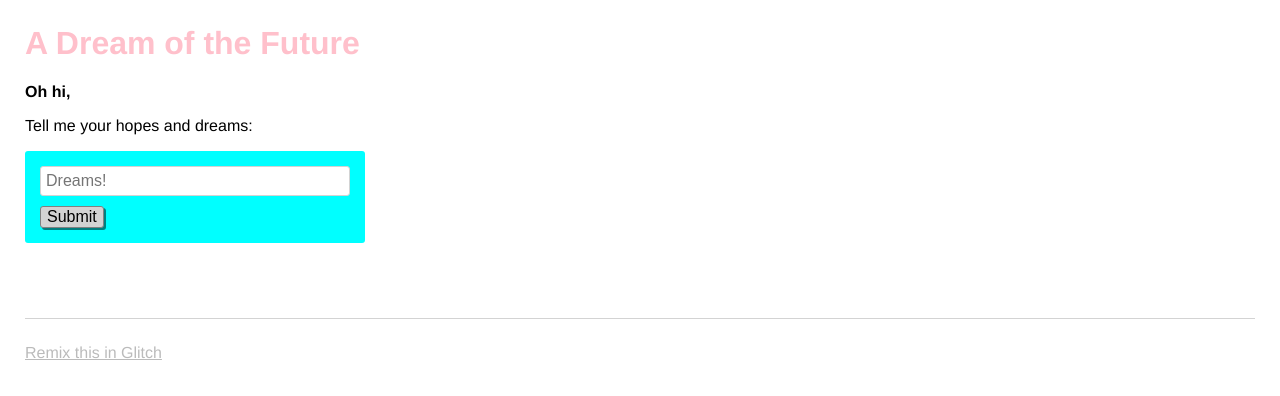
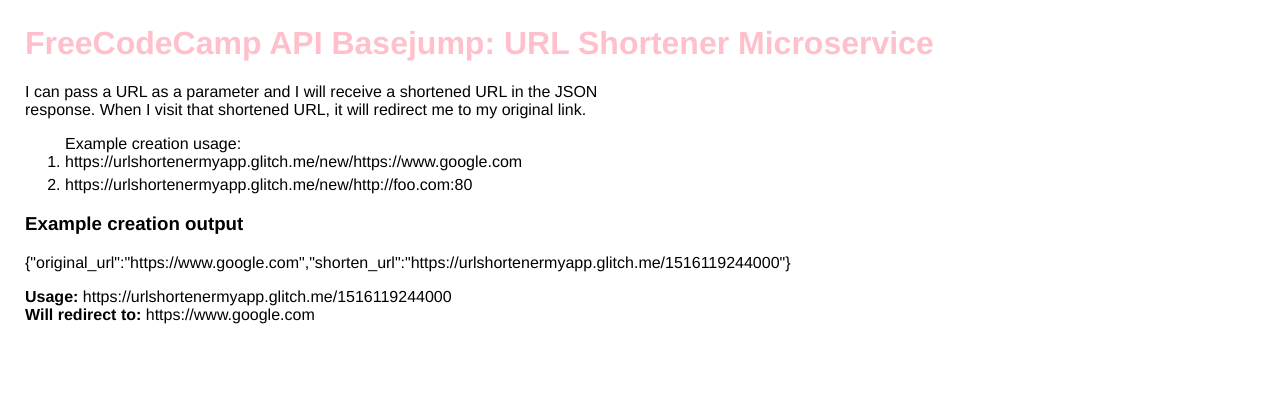
Before and after one commit to jinyiabc/urlshortenermyapp, a website: page views/index.html in a window 1280 px wide. Drawn offline with nearby package versions, Linux system fonts and the light colour scheme; no server answers.

Commit message:
💝👨‍❤️‍💋‍👨 Updated with Glitch

```diff
--- a/server.js
+++ b/server.js
@@ -57,7 +57,7 @@
     var original_url = JSON.stringify(req.url).slice(6,-1)
     // console.log(original_url)  // https://www.google.com
 //======================================================================================
-// Connecet mLab datebase.
+// Connecet mLab database.
   var id = ObjectId().getTimestamp().getTime()
 var doc = {
     _id: id,
--- a/views/index.html
+++ b/views/index.html
@@ -19,36 +19,27 @@
     <link rel="stylesheet" href="/style.css">
   </head>
   <body>
-    <header>
-      <h1>
-        A Dream of the Future
-      </h1>
-    </header>
+   <div>
+    <h1>FreeCodeCamp API Basejump: URL Shortener Microservice</h1>
+    <p>I can pass a URL as a parameter and I will receive a shortened URL in the JSON response. When I visit that shortened URL, it will redirect me to my original link.</p>
+    <ol>Example creation usage:
+      <li>https://urlshortenermyapp.glitch.me/new/https://www.google.com </li>
+      <li>https://urlshortenermyapp.glitch.me/new/http://foo.com:80</li>
+     </ol>
+     <h3>
+       Example creation output
+     </h3>
+     <p>
+       {"original_url":"https://www.google.com","shorten_url":"https://urlshortenermyapp.glitch.me/1516119244000"}
+     </p>
+     <p>
 
-    <main>
-      <p class="bold">Oh hi,</p>
-      <p>Tell me your hopes and dreams:</p>
-      <form>
-        <input type="text" maxlength="100" placeholder="Dreams!">
-        <button type="submit">Submit</button>
-      </form>
-      <section class="dreams">
-        <ul id="dreams">
-        </ul>
-      </section>
-    </main>
+     <strong>Usage:</strong>
+https://urlshortenermyapp.glitch.me/1516119244000<br>
 
-    <footer>
-      <a href="https://glitch.com">
-        Remix this in Glitch
-      </a>
-    </footer>
-
-    <!-- Your web-app is https, so your scripts need to be too -->
-    <script src="https://code.jquery.com/jquery-2.2.1.min.js"
-            integrity="sha256-gvQgAFzTH6trSrAWoH1iPo9Xc96QxSZ3feW6kem+O00="
-            crossorigin="anonymous"></script>
-    <script src="/client.js"></script>
-
+<strong>Will redirect to:</strong>
+https://www.google.com
+         </p>
+    </div>
   </body>
 </html>
```
